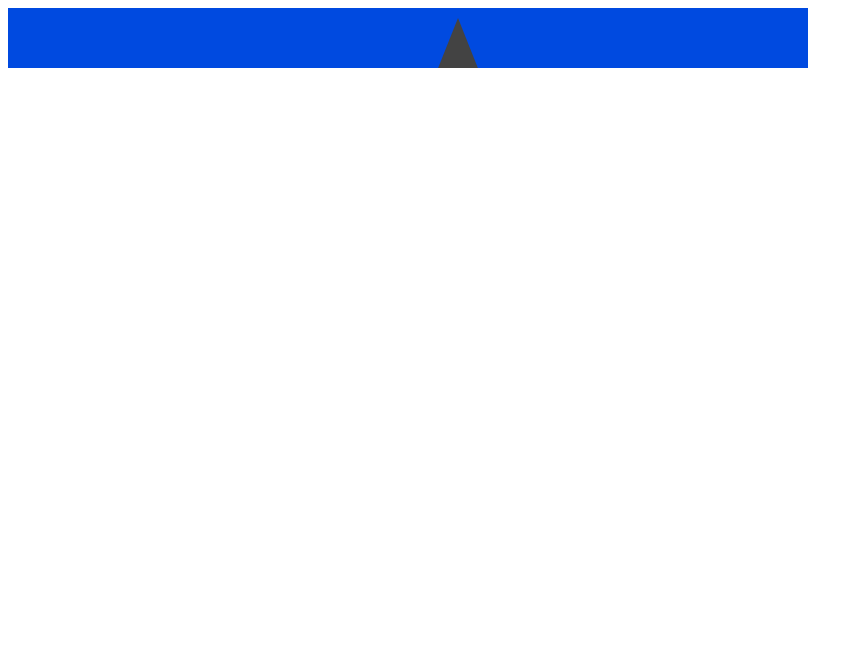
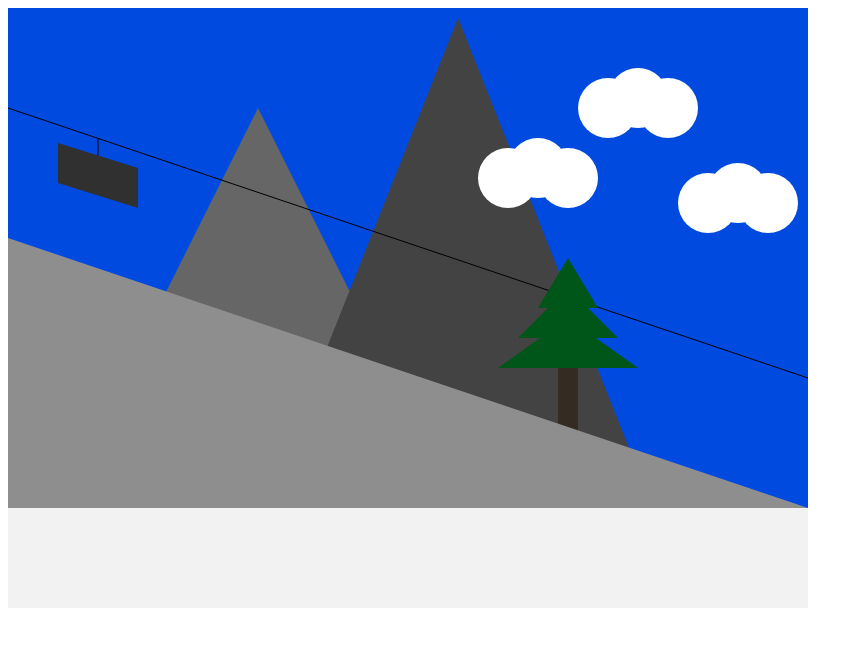
Before and after one commit to rumdeldibumbel123/EIA2, a plain HTML site: page aufgabe_1/index.html in a window 1280 px wide. Shown: the whole page, without its empty margins (0-863 px from the left). Drawn offline with Linux system fonts and the light colour scheme.

Commit message:
dddddddd

```diff
--- a/aufgabe_1/index.html
+++ b/aufgabe_1/index.html
@@ -5,6 +5,6 @@
 <meta charset="utf-8">
 </head>
 <body>
-<canvas id="cnvs" height="60" width="800"></canvas>
+<canvas id="cnvs" height="600" width="800"></canvas>
 </body>
 </html>
```
